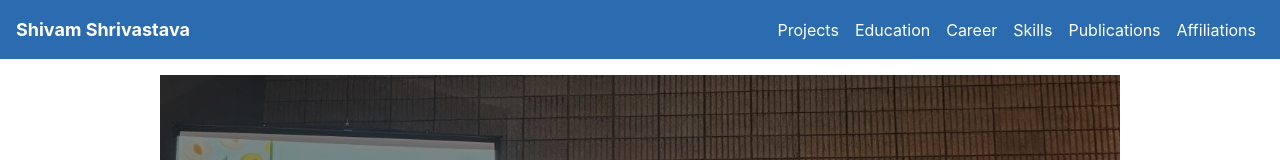
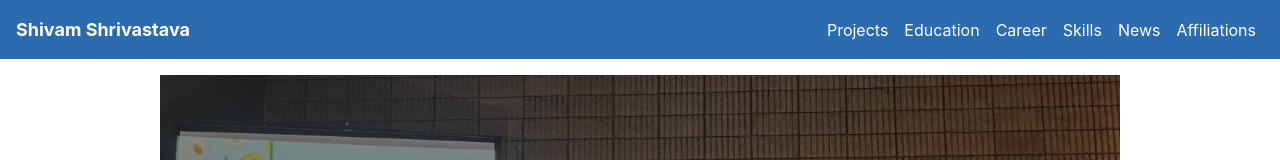
Before and after one commit to baddy29/shivamshrivastava, a Next.js app in the folder portfolio-monorepo/frontend/: page / in a window 1280 px wide. Shown: the top 160 px of the page. Built offline with nearby package versions, Linux system fonts and the light colour scheme; no server answers.

Commit message:
Update Publication section #28

```diff
--- a/portfolio-monorepo/frontend/components/Navbar.js
+++ b/portfolio-monorepo/frontend/components/Navbar.js
@@ -1,8 +1,16 @@
 import Link from 'next/link';
 import { Flex, Box, Spacer, Text, HStack } from '@chakra-ui/react';
 
+const TABS = [
+  { slug: 'projects', label: 'Projects' },
+  { slug: 'education', label: 'Education' },
+  { slug: 'career', label: 'Career' },
+  { slug: 'skills', label: 'Skills' },
+  { slug: 'publications', label: 'News' },
+  { slug: 'affiliations', label: 'Affiliations' },
+];
+
 export default function Navbar() {
-  const tabs = ['projects', 'education', 'career', 'skills', 'publications', 'affiliations'];
 
   return (
     <Flex bg="blue.600" p={4} color="white" align="center">
@@ -32,9 +40,9 @@ export default function Navbar() {
         }}
       >
         <HStack spacing={4} px={2}>
-          {tabs.map(t => (
-            <Box key={t}>
-              <Link href={`/${t}`}>{t.charAt(0).toUpperCase() + t.slice(1)}</Link>
+          {TABS.map(tab => (
+            <Box key={tab.slug}>
+              <Link href={`/${tab.slug}`}>{tab.label}</Link>
             </Box>
           ))}
         </HStack>
```
Also changed, not shown: portfolio-monorepo/frontend/pages/publications.js (+20 -3 lines), 1 other file (tests, documents, lock files or other folders).
